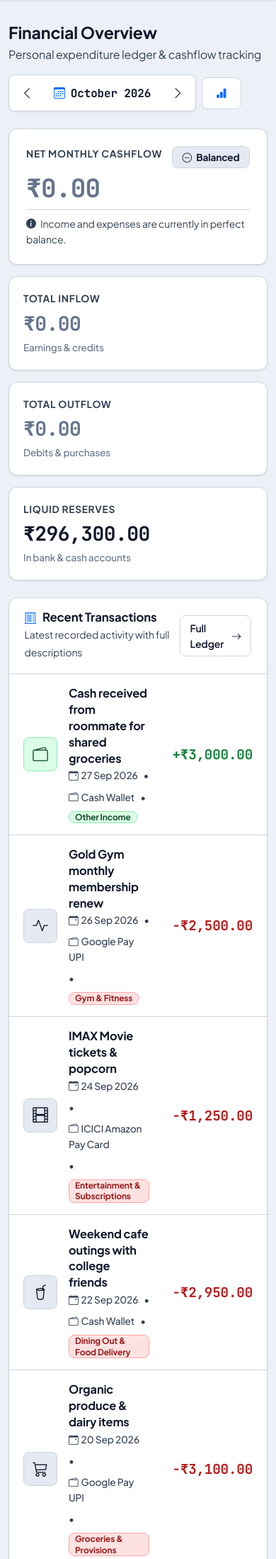
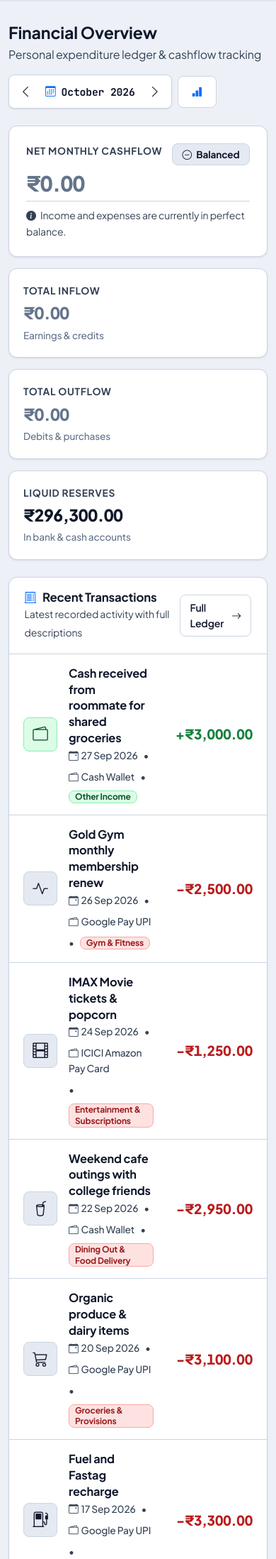
Before and after one commit to AnmolSinha23/SpendSense, a Flask app: page / in a window 390 px wide. Shown: the part 61-2258 px from the top of the page at 71% size. Run offline with Flask 3, Linux system fonts and the light colour scheme; a user stored in the database is signed in; data comes from the database, SQL or seed files in the repository.

Commit message:
UI: Complete site-wide polish, standardizing tabular typography, accessible touch targets, and responsive smoothness

```diff
--- a/app/static/css/style.css
+++ b/app/static/css/style.css
@@ -1102,3 +1102,86 @@ footer {
     padding: 1.5rem 0;
     margin-top: auto;
 }
+
+/* --------------------------------------------------------------------------
+   11. Smooth Polish: Custom Scrollbars, Keyboard Focus Rings & Responsive Ergonomics
+   -------------------------------------------------------------------------- */
+
+/* Custom Accessible Themed Scrollbars (Eliminates jarring white Windows scrollbar in dark mode) */
+::-webkit-scrollbar {
+    width: 8px;
+    height: 8px;
+}
+::-webkit-scrollbar-track {
+    background: var(--bg-body);
+}
+::-webkit-scrollbar-thumb {
+    background: var(--border-color);
+    border-radius: 4px;
+}
+::-webkit-scrollbar-thumb:hover {
+    background: var(--border-hover);
+}
+
+/* Smooth Interactive Transitions */
+.friendly-card,
+.btn-friendly,
+.form-input-friendly,
+.metric-ribbon,
+.filter-chip {
+    transition: all 0.2s cubic-bezier(0.4, 0, 0.2, 1);
+}
+
+/* High-Contrast Accessible Keyboard Focus Rings (WCAG 2.1 AA) */
+a:focus-visible,
+button:focus-visible,
+input:focus-visible,
+select:focus-visible,
+.form-input-friendly:focus-visible,
+.btn-friendly:focus-visible {
+    outline: 2px solid var(--primary) !important;
+    outline-offset: 2px !important;
+}
+
+/* Smooth Touch Table Scrolling */
+.table-responsive {
+    -webkit-overflow-scrolling: touch;
+    border-radius: var(--radius-sm);
+}
+
+/* Mobile & Tablet Ergonomic Breakpoints */
+@media (max-width: 768px) {
+    .transactions-toolbar {
+        flex-direction: column;
+        align-items: stretch;
+    }
+    .search-input-wrapper {
+        min-width: 100%;
+        width: 100%;
+    }
+    .toolbar-select-wrapper {
+        width: 100%;
+    }
+    .toolbar-select {
+        width: 100%;
+    }
+    .metric-ribbon {
+        flex-direction: column;
+        align-items: flex-start;
+        padding: 0.75rem 1rem;
+    }
+    .cashflow-hero-number {
+        font-size: 1.85rem;
+    }
+    .metric-big-number {
+        font-size: 1.45rem;
+    }
+    .btn-stepper {
+        min-width: 40px;
+        min-height: 40px;
+    }
+    .stepper-month-label {
+        padding: 0 0.5rem;
+        font-size: 0.92rem;
+    }
+}
--- a/app/static/js/reports.js
+++ b/app/static/js/reports.js
@@ -189,7 +189,7 @@
                             grid: { color: styles.gridColor },
                             ticks: {
                                 color: styles.textColor,
-                                font: { family: 'JetBrains Mono', size: 11 },
+                                font: { family: 'Plus Jakarta Sans', size: 11, weight: '600' },
                                 callback: function (val) {
                                     return '₹' + (val >= 1000 ? (val / 1000).toLocaleString('en-IN') + 'k' : val);
                                 }
--- a/app/templates/base.html
+++ b/app/templates/base.html
@@ -174,11 +174,11 @@
                         <div class="row g-2 mb-3">
                             <div class="col-md-6">
                                 <label class="form-label-friendly">Amount (₹) *</label>
-                                <input type="number" step="0.01" min="0.01" class="form-input-friendly font-mono" name="amount" placeholder="0.00" required autofocus>
+                                <input type="number" step="0.01" min="0.01" class="form-input-friendly tabular-num" name="amount" placeholder="0.00" required autofocus>
                             </div>
                             <div class="col-md-6">
                                 <label class="form-label-friendly">Date *</label>
-                                <input type="date" class="form-input-friendly font-mono" name="txn_date" value="{{ today_date if today_date else '' }}" required>
+                                <input type="date" class="form-input-friendly" name="txn_date" value="{{ today_date if today_date else '' }}" required>
                             </div>
                         </div>
 
--- a/app/templates/categories.html
+++ b/app/templates/categories.html
@@ -49,8 +49,9 @@
 
                         <div>
                             <form action="{{ url_for('categories.delete_category', category_id=cat.category_id) }}" method="POST" onsubmit="return confirm('Delete this custom category?');">
-                                <button type="submit" class="btn-friendly btn-friendly-sm p-1 text-danger border-0" title="Delete Category" {% if cat.txn_count > 0 %}disabled{% endif %}>
-                                    <i class="bi bi-trash fs-6"></i>
+                                <button type="submit" class="btn-friendly btn-friendly-danger btn-friendly-sm" title="{% if cat.txn_count > 0 %}Cannot delete: attached to transactions{% else %}Delete Category{% endif %}" {% if cat.txn_count > 0 %}disabled{% endif %}>
+                                    <i class="bi bi-trash"></i>
+                                    <span>Delete</span>
                                 </button>
                             </form>
                         </div>
--- a/app/templates/dashboard.html
+++ b/app/templates/dashboard.html
@@ -55,7 +55,7 @@
                     {% endif %}
                 </div>
 
-                <div class="cashflow-hero-number my-2 font-mono tabular-num {% if monthly_cashflow > 0 %}text-income{% elif monthly_cashflow < 0 %}text-expense{% else %}text-zero{% endif %}">
+                <div class="cashflow-hero-number my-2 tabular-num {% if monthly_cashflow > 0 %}text-income{% elif monthly_cashflow < 0 %}text-expense{% else %}text-zero{% endif %}">
                     {% if monthly_cashflow > 0 %}+{{ monthly_cashflow | currency }}{% elif monthly_cashflow < 0 %}-{{ (monthly_cashflow | abs) | currency }}{% else %}₹0.00{% endif %}
                 </div>
             </div>
@@ -81,7 +81,7 @@
             <div class="col-sm-4">
                 <div class="metric-summary-card">
                     <div class="metric-title-small">Total Inflow</div>
-                    <div class="metric-big-number font-mono tabular-num {% if monthly_income > 0 %}text-income{% else %}text-zero{% endif %}">
+                    <div class="metric-big-number tabular-num {% if monthly_income > 0 %}text-income{% else %}text-zero{% endif %}">
                         {% if monthly_income > 0 %}+{{ monthly_income | currency }}{% else %}₹0.00{% endif %}
                     </div>
                     <div class="metric-helper-text">Earnings &amp; credits</div>
@@ -92,7 +92,7 @@
             <div class="col-sm-4">
                 <div class="metric-summary-card">
                     <div class="metric-title-small">Total Outflow</div>
-                    <div class="metric-big-number font-mono tabular-num {% if monthly_expense > 0 %}text-expense{% else %}text-zero{% endif %}">
+                    <div class="metric-big-number tabular-num {% if monthly_expense > 0 %}text-expense{% else %}text-zero{% endif %}">
                         {% if monthly_expense > 0 %}-{{ monthly_expense | currency }}{% else %}₹0.00{% endif %}
                     </div>
                     <div class="metric-helper-text">Debits &amp; purchases</div>
@@ -103,7 +103,7 @@
             <div class="col-sm-4">
                 <div class="metric-summary-card">
                     <div class="metric-title-small">Liquid Reserves</div>
-                    <div class="metric-big-number font-mono tabular-num text-main">
+                    <div class="metric-big-number tabular-num text-main">
                         {{ total_liquid_cash | currency }}
                     </div>
                     <div class="metric-helper-text">In bank &amp; cash accounts</div>
@@ -160,7 +160,7 @@
                         </div>
 
                         <!-- Tabular Standardized Number (-₹X.XX or +₹X.XX) -->
-                        <div class="ledger-amount font-mono tabular-num {% if txn.txn_type == 'income' %}text-income{% else %}text-expense{% endif %} ms-3">
+                        <div class="ledger-amount tabular-num {% if txn.txn_type == 'income' %}text-income{% else %}text-expense{% endif %} ms-3">
                             {% if txn.txn_type == 'income' %}+{% else %}-{% endif %}{{ txn.amount | currency }}
                         </div>
                     </div>
@@ -195,7 +195,7 @@
                             <span class="small fw-bold text-secondary text-uppercase" style="letter-spacing: 0.04em;">
                                 <i class="bi bi-check2-circle text-success me-1"></i> Liquid Cash &amp; Bank
                             </span>
-                            <span class="font-mono fw-bold text-main small">{{ total_liquid_cash | currency }}</span>
+                            <span class="tabular-num fw-bold text-main small">{{ total_liquid_cash | currency }}</span>
                         </div>
                         <div class="d-flex flex-column gap-2">
                             {% for acc in liquid_accounts %}
@@ -206,7 +206,7 @@
                                     </div>
                                     <span class="fw-semibold text-main small">{{ acc.account_name }}</span>
                                 </div>
-                                <span class="font-mono fw-bold text-main small tabular-num">{{ acc.balance | currency }}</span>
+                                <span class="tabular-num fw-bold text-main small">{{ acc.balance | currency }}</span>
                             </div>
                             {% else %}
                             <div class="small text-secondary text-center py-1">No bank accounts linked.</div>
@@ -236,7 +236,7 @@
                                     </div>
                                 </div>
                                 <div class="text-end">
-                                    <div class="font-mono fw-bold text-expense small tabular-num">
+                                    <div class="tabular-num fw-bold text-expense small">
                                         Due: {{ acc.outstanding_due | abs_currency }}
                                     </div>
                                     <span class="badge-friendly badge-expense-friendly py-0 px-1" style="font-size: 0.68rem;">Action Required</span>
@@ -266,14 +266,14 @@
                                 <span class="fw-bold text-main">
                                     <i class="bi {{ b.category_icon or 'bi-tag' }} me-1 text-primary"></i>{{ b.category_name }}
                                 </span>
-                                <span class="font-mono tabular-num {% if b.budget_status == 'EXCEEDED' %}text-expense fw-bold{% elif b.budget_status == 'WARNING' %}text-warning fw-bold{% else %}text-secondary{% endif %}">
+                                <span class="tabular-num {% if b.budget_status == 'EXCEEDED' %}text-expense fw-bold{% elif b.budget_status == 'WARNING' %}text-warning fw-bold{% else %}text-secondary{% endif %}">
                                     {{ b.percentage_used }}%
                                 </span>
                             </div>
                             <div class="progress-friendly">
                                 <div class="progress-friendly-fill" style="width: {{ [b.percentage_used, 100] | min }}%; background-color: {% if b.budget_status == 'EXCEEDED' %}var(--expense-red){% elif b.budget_status == 'WARNING' %}var(--warning-amber){% else %}var(--income-green){% endif %};"></div>
                             </div>
-                            <div class="d-flex justify-content-between font-mono small text-secondary mt-1" style="font-size: 0.78rem;">
+                            <div class="d-flex justify-content-between tabular-num small text-secondary mt-1" style="font-size: 0.78rem;">
                                 <span>Spent: {{ b.actual_spent | currency }}</span>
                                 <span>Limit: {{ b.budget_amount | currency }}</span>
                             </div>
```
Also changed, not shown: app/templates/accounts.html (+12 -12 lines), app/templates/budgets.html (+10 -10 lines), app/templates/reports.html (+9 -9 lines).
